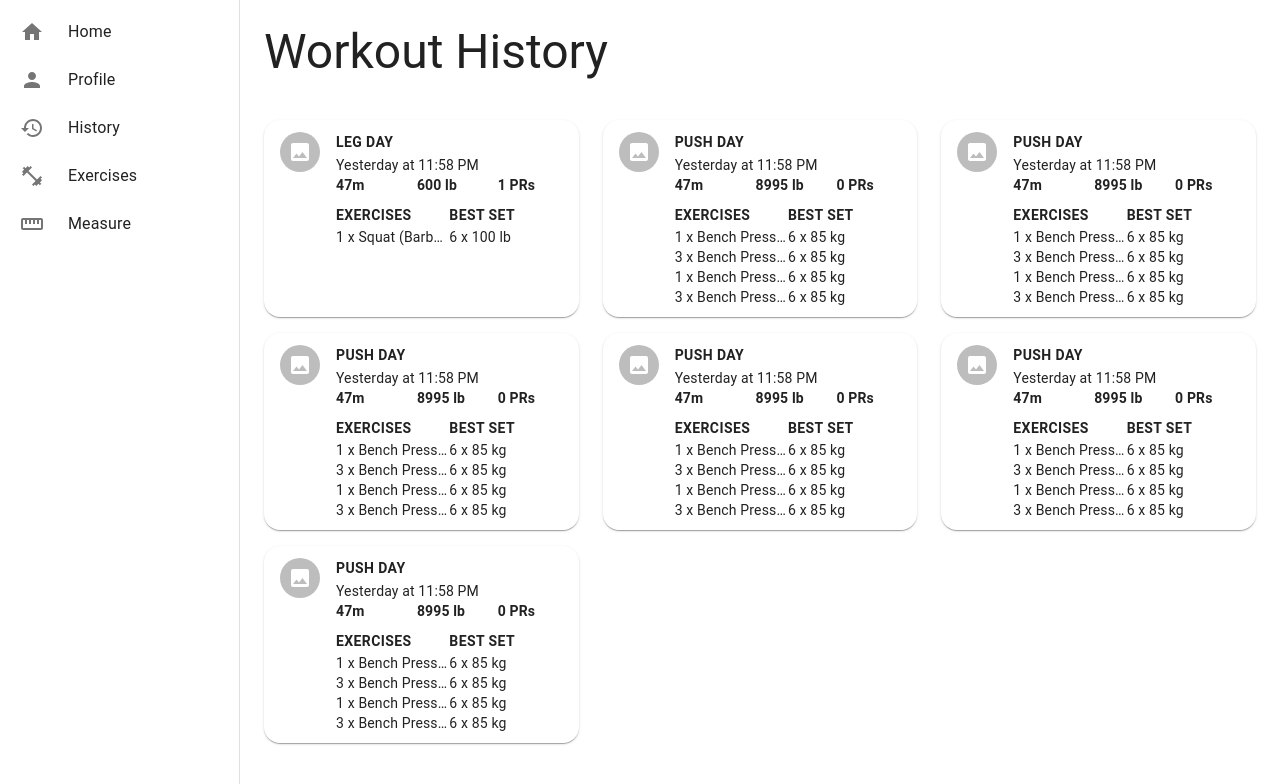
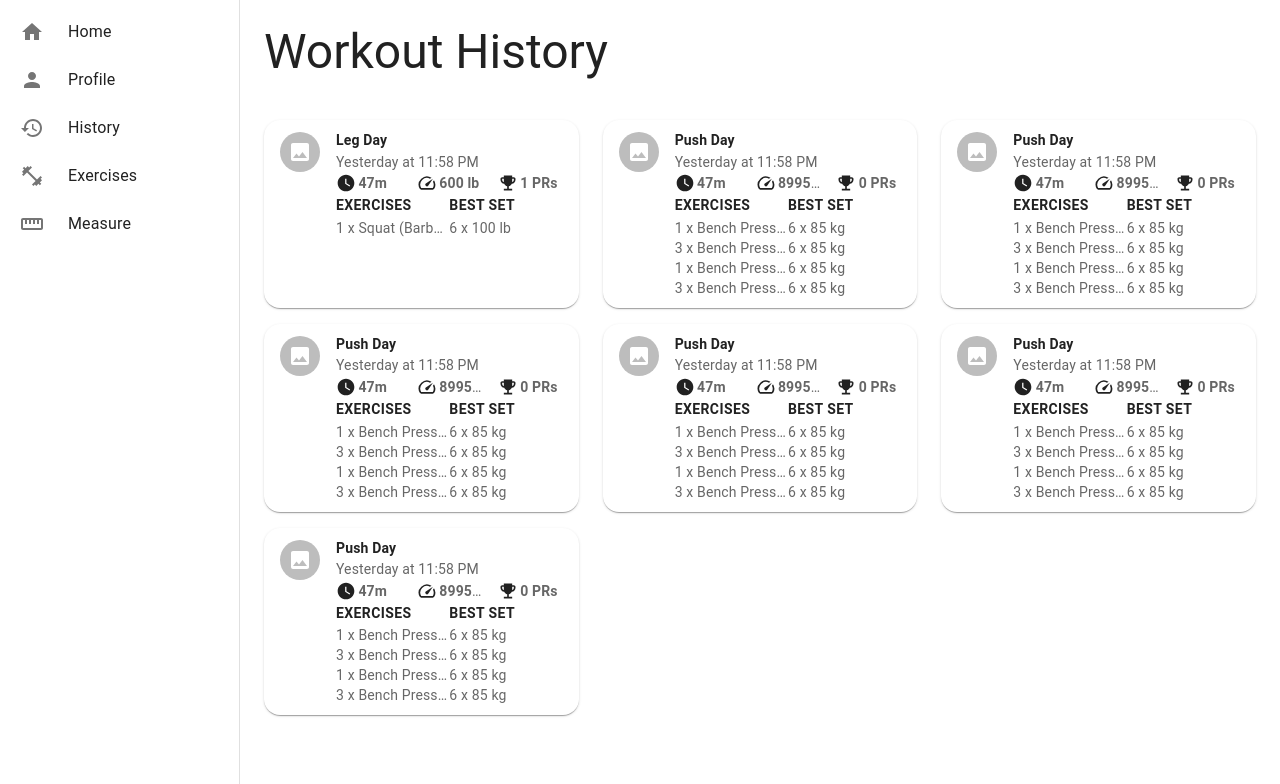
Before and after one commit to dkhmora/stronger-workout-app, a React (Create React App) app in the folder client/: page /history in a window 1280 px wide. Shown: the top 784 px of the page. Built offline with nearby package versions, Linux system fonts and the light colour scheme.

Commit message:
Added icons to workouts summary

```diff
--- a/client/src/components/HistoryListItem.tsx
+++ b/client/src/components/HistoryListItem.tsx
@@ -9,7 +9,12 @@ import {
   Paper,
   Typography,
 } from "@mui/material";
-import { Image as ImageIcon } from "@mui/icons-material";
+import {
+  Image as ImageIcon,
+  WatchLater as WatchLaterIcon,
+  Speed as SpeedIcon,
+  EmojiEvents as EmojiEventsIcon,
+} from "@mui/icons-material";
 import { WorkoutData, WorkoutExercises } from "../Interfaces";
 import { getHumanReadableTime, getWorkoutSummary } from "../helpers";
 
@@ -24,12 +29,12 @@ export default function HistoryListItem(props: WorkoutListItemProps) {
 
   const getListItemPrimaryText = ({ title, start, end }: any) => {
     return (
-      <Box sx={{ display: "flex", flexDirection: "column", mb: 1 }}>
+      <Box sx={{ display: "flex", flexDirection: "column" }}>
         <Typography
           noWrap
           sx={{ display: "inline" }}
           component="span"
-          variant="button"
+          variant="body2"
           color="text.primary"
         >
           <b>{title}</b>
@@ -37,10 +42,10 @@ export default function HistoryListItem(props: WorkoutListItemProps) {
 
         <Typography
           noWrap
-          sx={{ display: "inline" }}
+          sx={{ display: "inline", py: 0.2 }}
           component="span"
           variant="body2"
-          color="text.primary"
+          color="text.secondary"
         >
           {getHumanReadableTime(start)}
         </Typography>
@@ -50,15 +55,17 @@ export default function HistoryListItem(props: WorkoutListItemProps) {
             item
             xs={4}
             sx={{
+              display: "flex",
+              alignItems: "center",
               overflow: "hidden",
             }}
           >
+            <WatchLaterIcon fontSize="small" sx={{ mr: 0.3 }} />
             <Typography
-              sx={{ display: "inline" }}
+              sx={{ display: "inline", verticalAlign: "middle" }}
               component="span"
               variant="body2"
-              color="text.primary"
-              align="center"
+              color="text.secondary"
             >
               <b>{duration}</b>
             </Typography>
@@ -68,15 +75,18 @@ export default function HistoryListItem(props: WorkoutListItemProps) {
             item
             xs={4}
             sx={{
+              display: "flex",
+              alignItems: "center",
               overflow: "hidden",
             }}
           >
+            <SpeedIcon fontSize="small" sx={{ mr: 0.3 }} />
             <Typography
               noWrap
-              sx={{ display: "inline" }}
+              sx={{ display: "inline", verticalAlign: "middle" }}
               component="span"
               variant="body2"
-              color="text.primary"
+              color="text.secondary"
             >
               <b>{totalWeight} lb</b>
             </Typography>
@@ -86,15 +96,18 @@ export default function HistoryListItem(props: WorkoutListItemProps) {
             item
             xs={4}
             sx={{
+              display: "flex",
+              alignItems: "center",
               overflow: "hidden",
             }}
           >
+            <EmojiEventsIcon fontSize="small" sx={{ mr: 0.3 }} />
             <Typography
               noWrap
-              sx={{ display: "inline" }}
+              sx={{ display: "inline", verticalAlign: "middle" }}
               component="span"
               variant="body2"
-              color="text.primary"
+              color="text.secondary"
             >
               <b>{totalPersonalRecords} PRs</b>
             </Typography>
@@ -109,7 +122,7 @@ export default function HistoryListItem(props: WorkoutListItemProps) {
     /* place open workout dialog here */
   };
 
-  const getWorkoutList = (workouts: WorkoutExercises[]) => {
+  const getExercisesList = (workouts: WorkoutExercises[]) => {
     return workouts.map(
       ({
         exerciseData: { id, title, type, description, userCreated },
@@ -123,7 +136,7 @@ export default function HistoryListItem(props: WorkoutListItemProps) {
             sx={{ display: "inline" }}
             component="span"
             variant="body2"
-            color="text.primary"
+            color="text.secondary"
           >
             {numberOfSets} x {title} ({type})
           </Typography>
@@ -156,7 +169,7 @@ export default function HistoryListItem(props: WorkoutListItemProps) {
             sx={{ display: "inline" }}
             component="span"
             variant="body2"
-            color="text.primary"
+            color="text.secondary"
           >
             {bestSet.numberOfReps} x {bestSet.weight} {weightUnit}
           </Typography>
@@ -172,7 +185,12 @@ export default function HistoryListItem(props: WorkoutListItemProps) {
         role={undefined}
         onClick={openWorkoutDetailsDialog(workoutData)}
         dense
-        sx={{ borderRadius: 4, height: "100%" }}
+        sx={{
+          borderRadius: 4,
+          height: "100%",
+          display: "flex",
+          justifyContent: "center",
+        }}
       >
         <ListItemAvatar>
           <Avatar>
@@ -207,7 +225,7 @@ export default function HistoryListItem(props: WorkoutListItemProps) {
                   >
                     <b>Exercises</b>
                   </Typography>
-                  {getWorkoutList(workoutData.exercises)}
+                  {getExercisesList(workoutData.exercises)}
                 </Box>
 
                 <Box
```
